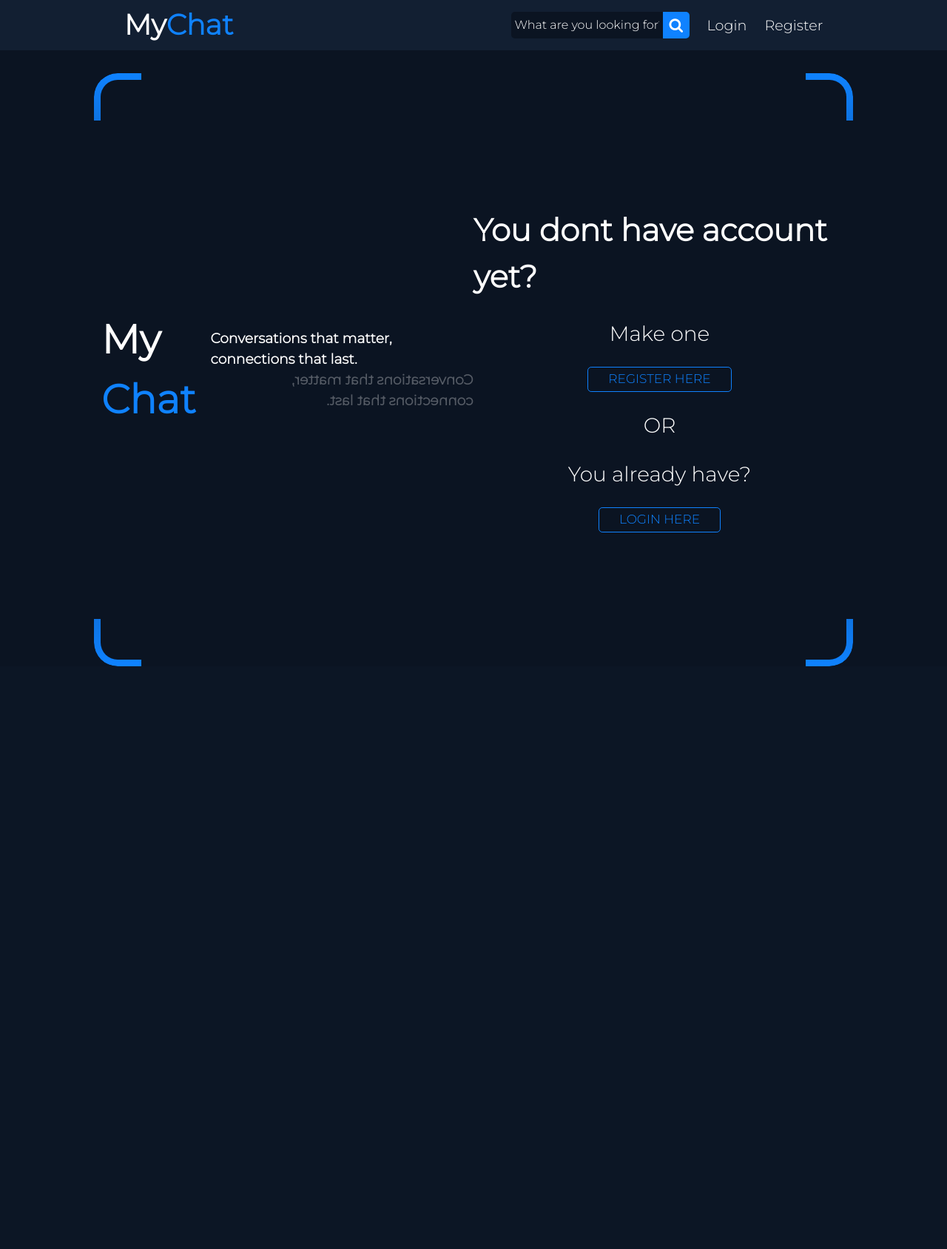
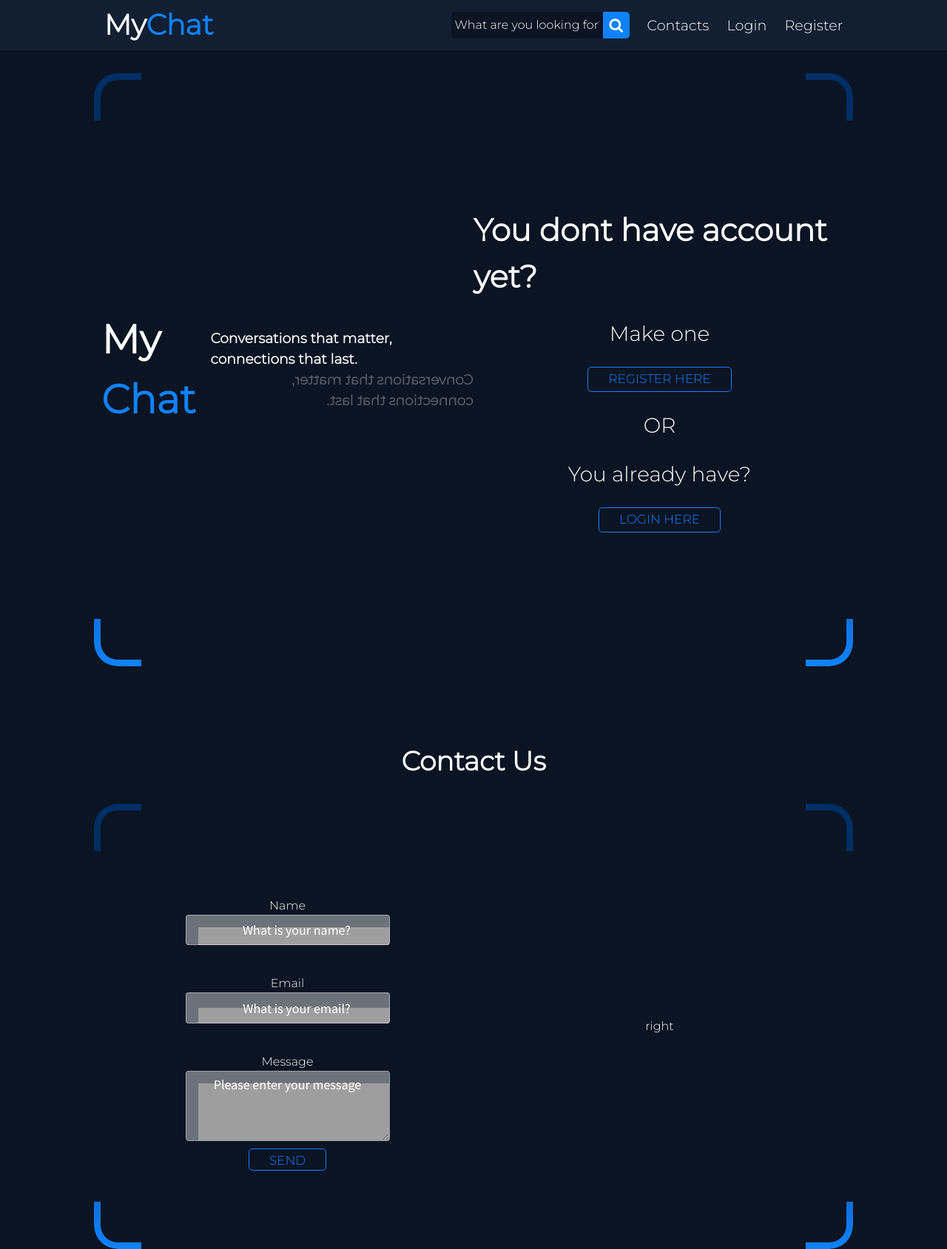
Before and after one commit to Lichev/MyChat, a Django app: template templates/core/index.html in a window 1280 px wide. Shown: the whole page at 74% size. Before the commit the page ends 901 px from the top, so only its background shows below. Run offline with Django 3.2, Linux system fonts and the light colour scheme; the template is opened without the code that fills it, so the values that code supplies are empty; grey boxes are pictures that could not be loaded.

Commit message:
contact us form

```diff
--- a/CORE/urls.py
+++ b/CORE/urls.py
@@ -1,8 +1,10 @@
 from django.contrib import admin
 from django.urls import path
-from CORE.views import HomePage
+from CORE.views import HomePage, ContactSuccessView
+from USERS.views import send_contact_message
 
 urlpatterns = (
     path('', HomePage.as_view(), name='index'),
-
+    path('contact-email/', send_contact_message, name='send_contact_message'),
+    path('contact-success/', ContactSuccessView.as_view(), name='mail_success'),
 )
--- a/CORE/views.py
+++ b/CORE/views.py
@@ -5,3 +5,7 @@ from django.contrib.auth import views as auth_views, get_user_model, login
 
 class HomePage(TemplateView):
     template_name = 'core/index.html'
+
+
+class ContactSuccessView(TemplateView):
+    template_name = 'core/contact-form-success.html'
--- a/static/styles/core.css
+++ b/static/styles/core.css
@@ -1,3 +1,5 @@
+@import url(https://fonts.googleapis.com/css?family=Source+Sans+Pro);
+
 .verify-message {
     background-color: var(--sections-color);
     color: var(--text-color);
@@ -81,7 +83,7 @@ header .circle-small {
 }
 
 
-.hero {
+.hero, .contact-us {
     /*border: 1px solid var(--secondary-color);*/
     /*border-radius: 24px;*/
     width: 80%;
@@ -91,7 +93,7 @@ header .circle-small {
     margin-top: 32px;
 }
 
-.hero {
+.hero, .contact-us {
     --b: .6em; /* border width */
     --c: 4em; /* corner size */
     --r: 2em; /* corner rounding */
@@ -99,19 +101,15 @@ header .circle-small {
 
     border: solid var(--b) transparent;
 
-	/*max-width: 23em;*/
-	/*font: 1.2em ubuntu, sans-serif;*/
 
     &::before {
         position: absolute;
         z-index: -1;
-		inset: calc(-1*var(--b));
+        inset: calc(-1 * var(--b));
         border: inherit;
         border-radius: var(--r);
-		background: linear-gradient(var(--secondary-color), #06264d, var(--secondary-color)) border-box;
-		--corner:
-			conic-gradient(from -90deg at var(--c) var(--c), red 25%, #0000 0)
-				0 0/ calc(100% - var(--c))  calc(100% - var(--c)) border-box;
+        background: linear-gradient(var(--primary-color), #06264d, var(--secondary-color)) border-box;
+        --corner: conic-gradient(from -90deg at var(--c) var(--c), red 25%, #0000 0) 0 0/ calc(100% - var(--c)) calc(100% - var(--c)) border-box;
         --inner: conic-gradient(#08262f 0 0) padding-box;
         -webkit-mask: var(--corner), var(--inner);
         -webkit-mask-composite: source-out;
@@ -165,3 +163,137 @@ header .circle-small {
     font-size: 28px;
     gap: 24px;
 }
+
+.landing-page {
+    display: flex;
+    flex-direction: column;
+    align-items: center;
+}
+
+.contact-us {
+    height: 600px;
+
+}
+
+.header-section {
+    font-size: 36px;
+    text-align: center;
+    color: var(--text-color);
+    margin-top: 102px;
+
+}
+
+.header-section:hover {
+    color: var(--secondary-color);
+}
+
+
+/*Contact us CSS*/
+/*_______________________________________*/
+.contact-us-left,
+.contact-us-right {
+    flex: 1;
+    width: 50%;
+    display: flex;
+    align-items: center;
+    justify-content: center;
+}
+
+
+.contact-form {
+    display: flex;
+    flex-direction: column;
+    align-items: center;
+    width: 600px;
+    height: 450px;
+    padding: 30px;
+    -moz-border-radius: 5px;
+    -webkit-border-radius: 5px;
+    border-radius: 5px;
+    -moz-background-clip: padding;
+    -webkit-background-clip: padding-box;
+    background-clip: padding-box;
+
+    overflow: hidden;
+
+    .
+}
+
+
+.contact-form > textarea {
+    background: rgba(255, 255, 255, 0.4) url(http://luismruiz.com/img/gemicon_message.png) no-repeat scroll 16px 16px;
+    width: 276px;
+    height: 110px;
+    border: 1px solid rgba(255, 255, 255, .6);
+    -moz-border-radius: 4px;
+    -webkit-border-radius: 4px;
+    border-radius: 4px;
+    -moz-background-clip: padding;
+    -webkit-background-clip: padding-box;
+    background-clip: padding-box;
+    display: block;
+    font-family: 'Source Sans Pro', sans-serif;
+    font-size: 18px;
+    color: #fff;
+    padding: 4px 4px;
+    overflow: hidden;
+    margin-bottom: 10px;
+}
+
+
+.contact-form > input {
+    width: 276px;
+    height: 48px;
+    border: 1px solid rgba(255, 255, 255, .4);
+    -moz-border-radius: 4px;
+    -webkit-border-radius: 4px;
+    border-radius: 4px;
+    -moz-background-clip: padding;
+    -webkit-background-clip: padding-box;
+    background-clip: padding-box;
+    display: block;
+    font-family: 'Source Sans Pro', sans-serif;
+    font-size: 18px;
+    color: #fff;
+    padding-left: 20px;
+    padding-right: 20px;
+    margin-bottom: 20px;
+}
+.contact-form > p {
+    margin-top: 20px;
+}
+
+.contact-form > input[type=submit] {
+    cursor: pointer;
+}
+
+.contact-form > input.name {
+    background: rgba(255, 255, 255, 0.4) url(http://luismruiz.com/img/gemicon_name.png) no-repeat scroll 16px 16px;
+    padding-left: 45px;
+}
+
+.contact-form > input.email {
+    background: rgba(255, 255, 255, 0.4) url(http://luismruiz.com/img/gemicon_email.png) no-repeat scroll 16px 20px;
+    padding-left: 45px;
+}
+
+.contact-form > input.message {
+    background: rgba(255, 255, 255, 0.4) url(http://luismruiz.com/img/gemicon_message.png) no-repeat scroll 16px 16px;
+    padding-left: 45px;
+}
+
+::-webkit-input-placeholder {
+    color: #fff;
+}
+
+:-moz-placeholder {
+    color: #fff;
+}
+
+::-moz-placeholder {
+    color: #fff;
+}
+
+:-ms-input-placeholder {
+    color: #fff;
+}
--- a/templates/base.html
+++ b/templates/base.html
@@ -40,6 +40,7 @@
             </li>
 
             {% if not request.user.is_authenticated %}
+                <li><a href="#contact-us">Contacts</a></li>
                 <li><a href="{% url 'login' %}">Login</a></li>
                 <li><a href="{% url 'register' %}">Register</a></li>
             {% else %}
--- a/templates/core/index.html
+++ b/templates/core/index.html
@@ -3,7 +3,7 @@
 {% load static %}
 
 {% block content %}
-    <main>
+    <main class="landing-page">
         <section class="hero">
             <div class="hero-left">
                 <div class="my-chat-logo">
@@ -17,19 +17,79 @@
             </div>
 
             <div class="hero-right">
+                {% if not user.is_authenticated %}
                     <div class="hero-register">
                         <h2>You dont have account yet?</h2>
                         <p>Make one</p>
-                    <button type="submit" class="primary-btn">
+                        <button id="hero-register-btn" type="submit" class="primary-btn">
                             Register Here
                         </button>
                         <p>OR</p>
                         <p>You already have?</p>
-                    <button type="submit" class="primary-btn">
+                        <button id="hero-login-btn" type="submit" class="primary-btn">
                             Login here
                         </button>
                     </div>
+                {% else %}
+                    <div class="hero-register">
+                        <h2>Welcome again, {{ request.user.username|upper }}!</h2>
+                        <p>You can set-up you account here</p>
+                        <button id="hero-profile-btn" type="submit" class="primary-btn">
+                            Profile
+                        </button>
+                        <p>OR</p>
+                        <p>Join a group here</p>
+                        <button id="hero-groups-btn" type="submit" class="primary-btn">
+                            Groups
+                        </button>
+                    </div>
+                {% endif %}
+            </div>
+        </section>
+
+
+        <h2 class="header-section">Contact Us</h2>
+        <section id="contact-us" class="contact-us">
+            <div class="contact-us-left">
+                <form class="contact-form" action="{% url 'send_contact_message' %}" method="POST">
+                    {% csrf_token %}
+                    <p>Name</p>
+                    <input name="name" placeholder="What is your name?" class="name" required/>
+                    <p>Email</p>
+                    <input name="emailaddress" placeholder="What is your email?" class="email" type="email" required/>
+                    <p>Message</p>
+                    <textarea rows="5" cols="50" name="subject" placeholder="Please enter your message" class="message"
+                              required></textarea>
+                    <button type="submit" class="primary-btn">
+                        Send
+                    </button>
+                </form>
+            </div>
+            <div class="contact-us-right">
+                <p>right</p>
             </div>
         </section>
     </main>
+
+    <script>
+        let loginBtn = document.getElementById('hero-login-btn')
+        let registerBtn = document.getElementById('hero-register-btn')
+        let roomsBtn = document.getElementById('hero-groups-btn')
+
+        if (loginBtn) {
+            loginBtn.addEventListener('click', function () {
+                window.location.href = "{% url 'login' %}";
+            });
+        }
+        ;
+
+        if (registerBtn) {
+            registerBtn.addEventListener('click', function () {
+                window.location.href = "{% url 'register' %}";
+            });
+        }
+        ;
+
+
+    </script>
 {% endblock %}
```
Also changed, not shown: USERS/views.py (+26 -0 lines), templates/core/contact-form-success.html (added, +13 -0 lines), templates/core/contact_form_email.txt (added, +7 -0 lines). Lines whose indentation alone changed are shown as unchanged.
